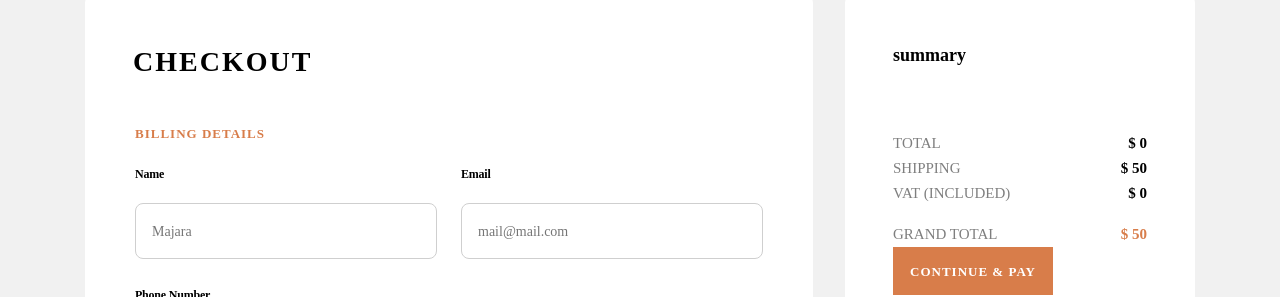
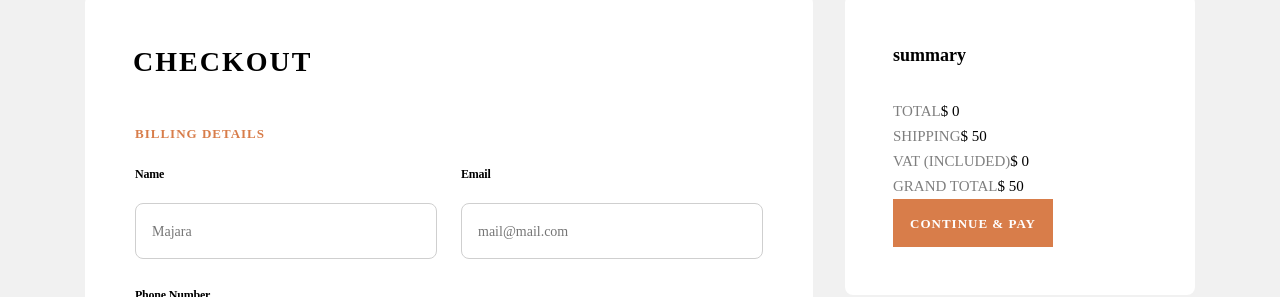
Before and after one commit to md5dalton/audiophile, a React app: page /checkout in a window 1280 px wide. Shown: the part 467-764 px from the top of the page. Built offline with nearby package versions, Linux system fonts and the light colour scheme; the HTML template or start-up script is replaced by a standard one; a web font is replaced by a local one.

Commit message:
Update index.js

```diff
--- a/src/components/Routes/Checkout/Summary/index.js
+++ b/src/components/Routes/Checkout/Summary/index.js
@@ -6,6 +6,13 @@ import CartContext from "../../../../context/CartContext"
 import { formatPrice, getProducts } from "../../../../Functions"
 
 import "./styles.sass"
+
+const PriceRow = ({ name, value }) => (
+    <div className="price-row">
+        <span className="name">{name}</span>
+        <span className="price">{formatPrice(value)}</span>
+    </div>
+)
 
 export default () => {
 
@@ -18,30 +25,11 @@ export default () => {
     const VAT = 1.2 * totalPrice
     const grandTotal = shipping + VAT
 
-    const prices = [
-        {
-            name: "total",
-            value: totalPrice
-        },
-        {
-            name: "shipping",
-            value: shipping
-        },
-        {
-            name: "vat (included)",
-            value: VAT
-        },
-        {
-            name: "grand total",
-            value: grandTotal
-        }
-    ]
-
     return (
         <div className="summary">
-            <h6>summary</h6>
+            <h6 className="title">summary</h6>
             <List
-                className="order-summary-list"
+                className="order-list"
                 items={products}
                 itemHandler={({ quantity, ...item }, index) => (
                     <ProductRow key={index} {...item}>
@@ -49,17 +37,13 @@ export default () => {
                     </ProductRow>
                 )}
             />
-            <List
-                className="price-summary"
-                items={prices}
-                itemHandler={({ name, value }, index) => (
-                    <li key={index}>
-                        <span className="name">{name}</span>
-                        <span className="price">{formatPrice(value)}</span>
-                    </li>
-                )}
-            />
-            <Button className="button confirm-button">continue & pay</Button>
+            <div className="price-summary">
+                <PriceRow name="total" value={totalPrice} />
+                <PriceRow name="shipping" value={shipping} />
+                <PriceRow name="vat (included)" value={VAT} />
+                <PriceRow name="grand total" value={grandTotal} />
+            </div>
+            <Button className="button confirm">continue & pay</Button>
         </div>
     )
 }
```
